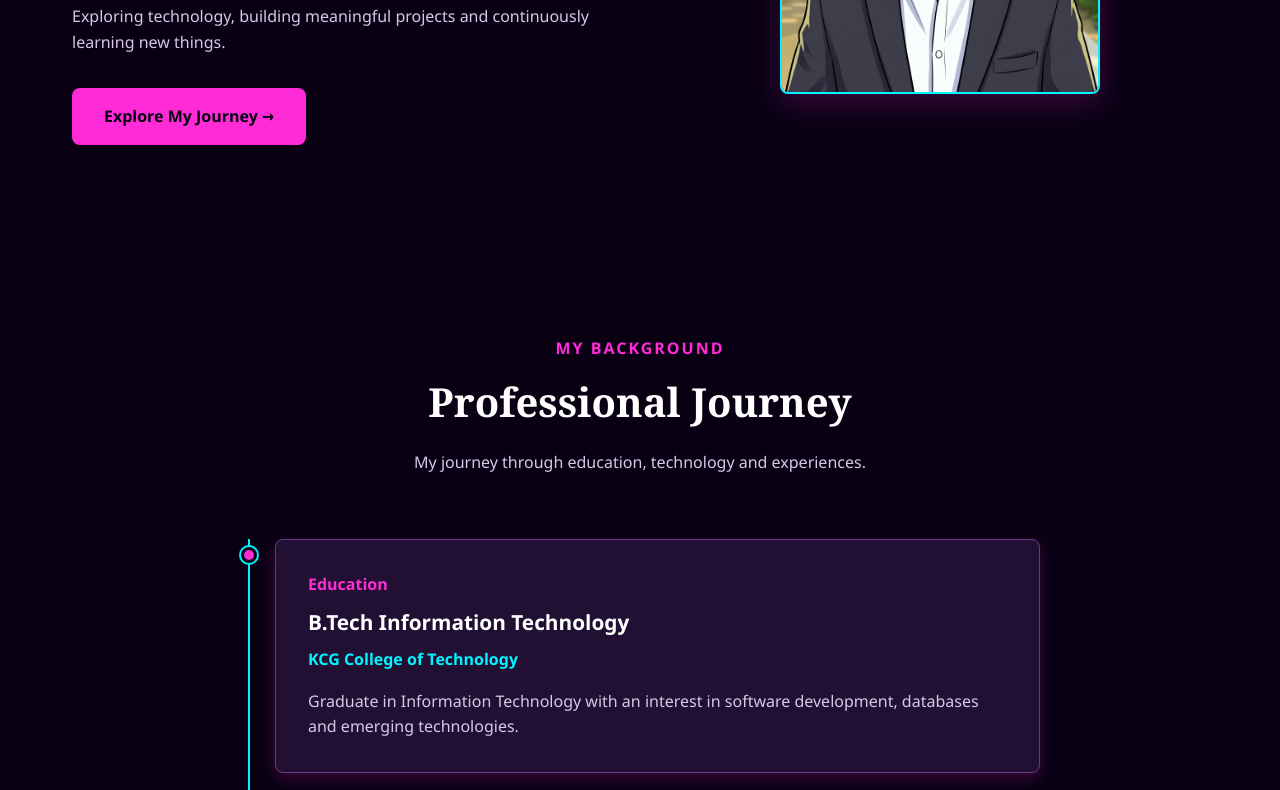
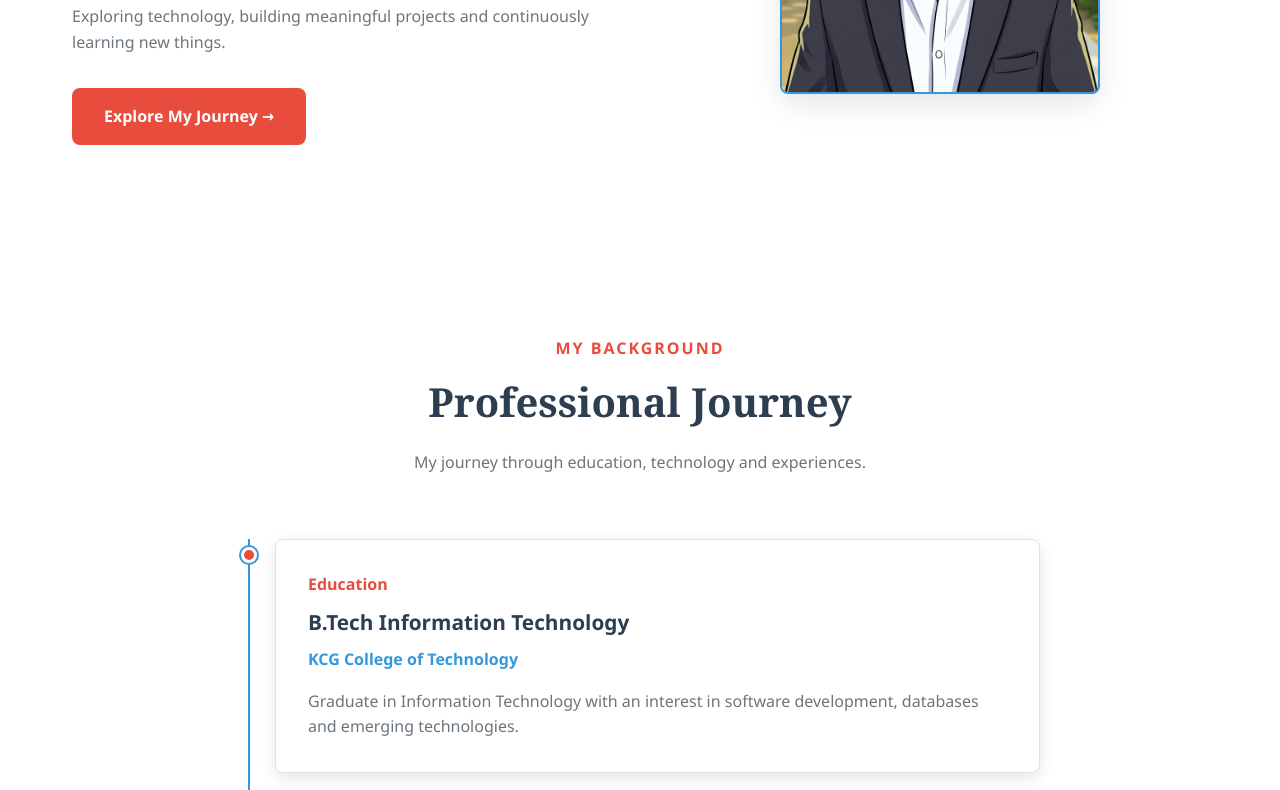
Before and after one commit to gopikrishnan-ajith/IMPACT-PHASE-04-PROFILE-WEBSITE, a plain HTML site: page index.html in a window 1280 px wide. Shown: the part 528-1318 px from the top of the page. Drawn offline with Linux system fonts and the light colour scheme.

Commit message:
Restored light mode in develop

```diff
--- a/css/theme.css
+++ b/css/theme.css
@@ -1,30 +1,30 @@
 
 /* =====================================
    THEME CONFIGURATION
-   Theme: Cyberpunk
+   Default Theme: Light
 ===================================== */
 
 :root {
 
     /* Primary Colors */
-    --color-primary: #211033;
-    --color-primary-light: #00f5ff;
-    --color-primary-dark: #090014;
+    --color-primary: #2c3e50;
+    --color-primary-light: #3498db;
+    --color-primary-dark: #1a252f;
 
     /* Background Colors */
-    --color-bg: #090014;
-    --color-bg-secondary: #160d24;
-    --color-bg-card: #211033;
+    --color-bg: #ffffff;
+    --color-bg-secondary: #f8f9fa;
+    --color-bg-card: #ffffff;
 
     /* Text Colors */
-    --color-text: #ffffff;
-    --color-text-secondary: #d8c8e8;
-    --color-text-inverse: #090014;
+    --color-text: #2c3e50;
+    --color-text-secondary: #6c757d;
+    --color-text-inverse: #ffffff;
 
     /* Accent & Borders */
-    --color-accent: #ff2bd6;
-    --color-border: #693a82;
-    --color-shadow: rgba(255, 43, 214, 0.2);
+    --color-accent: #e74c3c;
+    --color-border: #dee2e6;
+    --color-shadow: rgba(0, 0, 0, 0.1);
 
     /* Typography */
     --font-primary: 'Segoe UI', Tahoma, Geneva, Verdana, sans-serif;
@@ -45,14 +45,4 @@
     --border-radius: 8px;
     --transition-speed: 0.3s;
 
-    /* Family Section */
-    --family-primary: #ff2bd6;
-    --family-secondary: #00f5ff;
-    --family-bg: #160d24;
-    --family-card: #211033;
-    --family-photo-bg: #302044;
-
-    /* Overlay */
-    --color-overlay: rgba(9, 0, 20, 0.75);
-    --color-overlay-text: #ffffff;
 }
```
